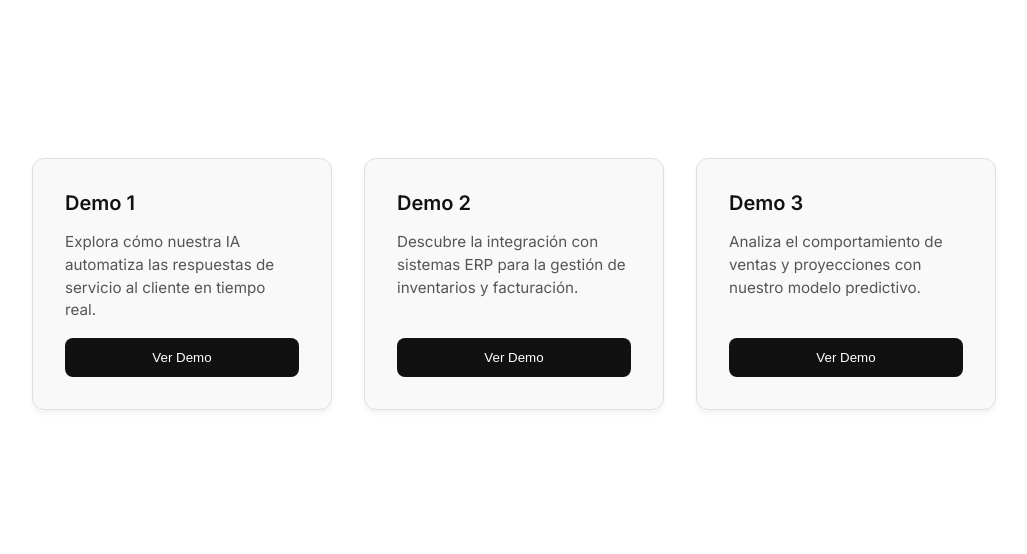
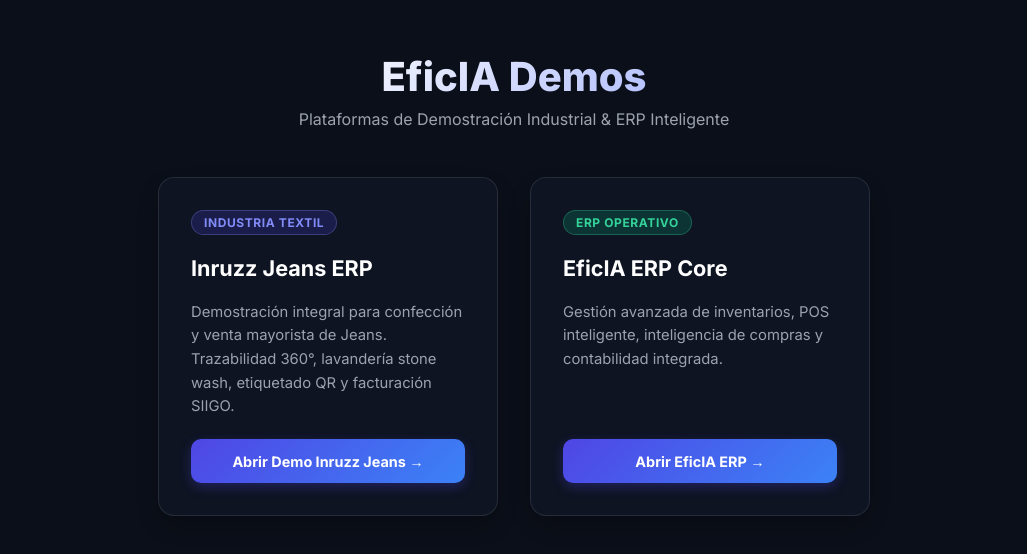
Before and after one commit to sebasjames/eficia, a website: page public/demos/index.html in a window 1280 px wide. Shown: the part 116-670 px from the top of the page, without its empty margins (126-1153 px from the left). Drawn offline with Linux system fonts and the light colour scheme.

Commit message:
feat: Add Inruzz Jeans ERP demo route and redirect to Netlify

```diff
--- a/public/demos/index.html
+++ b/public/demos/index.html
@@ -3,7 +3,7 @@
 <head>
   <meta charset="UTF-8">
   <meta name="viewport" content="width=device-width, initial-scale=1.0">
-  <title>Eficia Demos</title>
+  <title>Eficia Demos — Portal de Demostraciones</title>
   <link rel="preconnect" href="https://fonts.googleapis.com">
   <link rel="preconnect" href="https://fonts.gstatic.com" crossorigin>
   <link href="https://fonts.googleapis.com/css2?family=Inter:wght@400;500;600;700;800&display=swap" rel="stylesheet">
@@ -15,13 +15,30 @@
     }
     body {
       font-family: 'Inter', sans-serif;
-      background-color: #ffffff;
-      color: #333333;
+      background-color: #0b0f19;
+      color: #f3f4f6;
       min-height: 100vh;
       display: flex;
+      flex-direction: column;
       align-items: center;
       justify-content: center;
       padding: 2rem;
+    }
+    .header {
+      text-align: center;
+      margin-bottom: 3rem;
+    }
+    .header h1 {
+      font-size: 2.5rem;
+      font-weight: 800;
+      background: linear-gradient(135deg, #ffffff 0%, #a5b4fc 100%);
+      -webkit-background-clip: text;
+      -webkit-text-fill-color: transparent;
+      margin-bottom: 0.5rem;
+    }
+    .header p {
+      color: #9ca3af;
+      font-size: 1rem;
     }
     .cards-container {
       display: flex;
@@ -32,63 +49,89 @@
       flex-wrap: wrap;
     }
     .card {
-      background: #f9f9f9;
-      border: 1px solid #e0e0e0;
-      border-radius: 12px;
+      background: rgba(17, 24, 39, 0.7);
+      border: 1px solid rgba(255, 255, 255, 0.1);
+      backdrop-filter: blur(12px);
+      border-radius: 16px;
       padding: 2rem;
-      width: 300px;
-      box-shadow: 0 4px 6px rgba(0, 0, 0, 0.05);
-      transition: transform 0.3s ease, box-shadow 0.3s ease;
+      width: 340px;
+      box-shadow: 0 10px 25px -5px rgba(0, 0, 0, 0.3);
+      transition: transform 0.3s ease, border-color 0.3s ease, box-shadow 0.3s ease;
       display: flex;
       flex-direction: column;
-      gap: 1rem;
+      gap: 1.25rem;
     }
     .card:hover {
-      transform: translateY(-5px);
-      box-shadow: 0 10px 15px rgba(0, 0, 0, 0.1);
+      transform: translateY(-6px);
+      border-color: rgba(99, 102, 241, 0.5);
+      box-shadow: 0 20px 30px -10px rgba(79, 70, 229, 0.25);
+    }
+    .badge {
+      display: inline-block;
+      align-self: flex-start;
+      padding: 0.25rem 0.75rem;
+      border-radius: 9999px;
+      font-size: 0.75rem;
+      font-weight: 700;
+      text-transform: uppercase;
+      letter-spacing: 0.05em;
+    }
+    .badge-inruzz {
+      background: rgba(79, 70, 229, 0.2);
+      color: #818cf8;
+      border: 1px solid rgba(129, 140, 248, 0.3);
+    }
+    .badge-erp {
+      background: rgba(16, 185, 129, 0.2);
+      color: #34d399;
+      border: 1px solid rgba(52, 211, 153, 0.3);
     }
     .card h3 {
-      font-size: 1.25rem;
-      font-weight: 600;
-      color: #111;
+      font-size: 1.35rem;
+      font-weight: 700;
+      color: #ffffff;
     }
     .card p {
-      font-size: 0.95rem;
-      color: #555;
-      line-height: 1.5;
+      font-size: 0.925rem;
+      color: #9ca3af;
+      line-height: 1.6;
     }
-    .card button {
+    .card a.btn {
       margin-top: auto;
-      padding: 0.75rem 1rem;
-      background-color: #111;
-      color: #fff;
-      border: none;
-      border-radius: 8px;
-      font-weight: 500;
-      cursor: pointer;
-      transition: background-color 0.2s;
+      padding: 0.85rem 1.25rem;
+      background: linear-gradient(135deg, #4f46e5 0%, #3b82f6 100%);
+      color: #ffffff;
+      text-decoration: none;
+      border-radius: 10px;
+      font-weight: 700;
+      font-size: 0.9rem;
+      text-align: center;
+      transition: opacity 0.2s, transform 0.2s;
+      box-shadow: 0 4px 12px rgba(79, 70, 229, 0.3);
     }
-    .card button:hover {
-      background-color: #333;
+    .card a.btn:hover {
+      opacity: 0.95;
+      transform: scale(1.02);
     }
   </style>
 </head>
 <body>
+  <div class="header">
+    <h1>EficIA Demos</h1>
+    <p>Plataformas de Demostración Industrial & ERP Inteligente</p>
+  </div>
   <div class="cards-container">
     <div class="card">
-      <h3>Demo 1</h3>
-      <p>Explora cómo nuestra IA automatiza las respuestas de servicio al cliente en tiempo real.</p>
-      <button>Ver Demo</button>
+      <span class="badge badge-inruzz">Industria Textil</span>
+      <h3>Inruzz Jeans ERP</h3>
+      <p>Demostración integral para confección y venta mayorista de Jeans. Trazabilidad 360°, lavandería stone wash, etiquetado QR y facturación SIIGO.</p>
+      <a href="/demos/inruzz" class="btn">Abrir Demo Inruzz Jeans &rarr;</a>
     </div>
     <div class="card">
-      <h3>Demo 2</h3>
-      <p>Descubre la integración con sistemas ERP para la gestión de inventarios y facturación.</p>
-      <button>Ver Demo</button>
-    </div>
-    <div class="card">
-      <h3>Demo 3</h3>
-      <p>Analiza el comportamiento de ventas y proyecciones con nuestro modelo predictivo.</p>
-      <button>Ver Demo</button>
+      <span class="badge badge-erp">ERP Operativo</span>
+      <h3>EficIA ERP Core</h3>
+      <p>Gestión avanzada de inventarios, POS inteligente, inteligencia de compras y contabilidad integrada.</p>
+      <a href="/demos/erp/" class="btn">Abrir EficIA ERP &rarr;</a>
     </div>
   </div>
 </body>
```
Also changed, not shown: public/demos/inruzz/index.html (added, +17 -0 lines).
